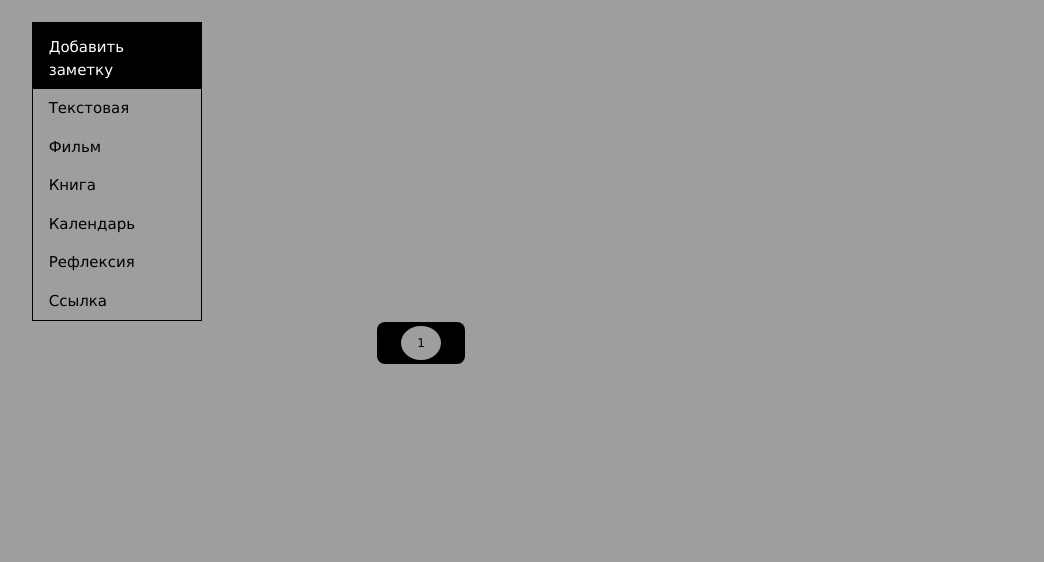
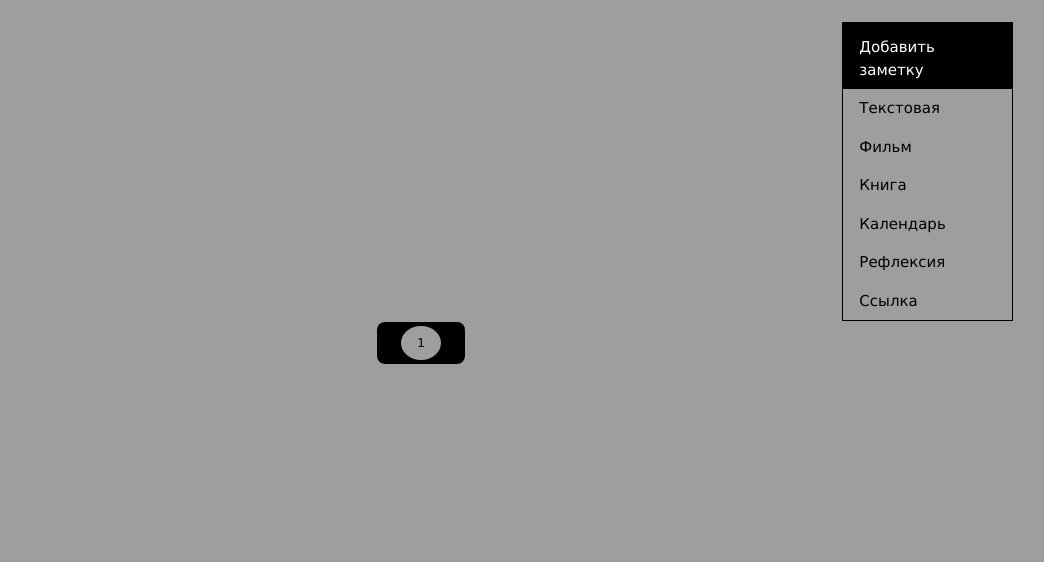
Before and after one commit to Stasolet/MoonOrganizer, a Django app: page /notes/ in a window 1280 px wide. Shown: the part 39-601 px from the top of the page, without its empty margins (219-1263 px from the left). Run offline with Django 3.2, Linux system fonts and the light colour scheme; the visitor is signed in with stand-in values (Sample User, id 1); data that the repository does not hold is empty; parts of the project's set-up code (start-up, migrations or seed data) failed here and were passed over.

Commit message:
Align note create bar to right, fix delete_note header

```diff
--- a/core/templates/core/delete_note.html
+++ b/core/templates/core/delete_note.html
@@ -2,7 +2,7 @@
 {% block title %}Удаление заметки{% endblock title %}
 {% block content %}
     <div class="w3-card">
-        <h2 class="w3-container w3-black">Удаление объявления</h2>
+        <h2 class="w3-container w3-black">Удаление заметки</h2>
         <p>{{ object.title }}</p>
         <form method="post">
             {% csrf_token %}
--- a/core/templates/core/notes.html
+++ b/core/templates/core/notes.html
@@ -18,8 +18,8 @@
             {% endfor %}
         </div>
     </div>
-    <div class="w3-container w3-col sm1 l2 w3-margin-top">
-        <div class="w3-bar-block w3-border w3-border-black w3-topbar">
+    <div class="w3-container w3-col sm1 l2 w3-margin-top w3-right">
+        <div class="w3-bar-block w3-border w3-border-black w3-topbar w3-right">
             <div class="w3-bar-item w3-black">Добавить заметку</div>
             <a href="{% url 'core:textnote_create' %}" class="w3-bar-item w3-button w3-hover-black">Текстовая</a>
             <a href="{% url 'core:filmnote_create' %}" class="w3-bar-item w3-button w3-hover-black">Фильм</a>
```
